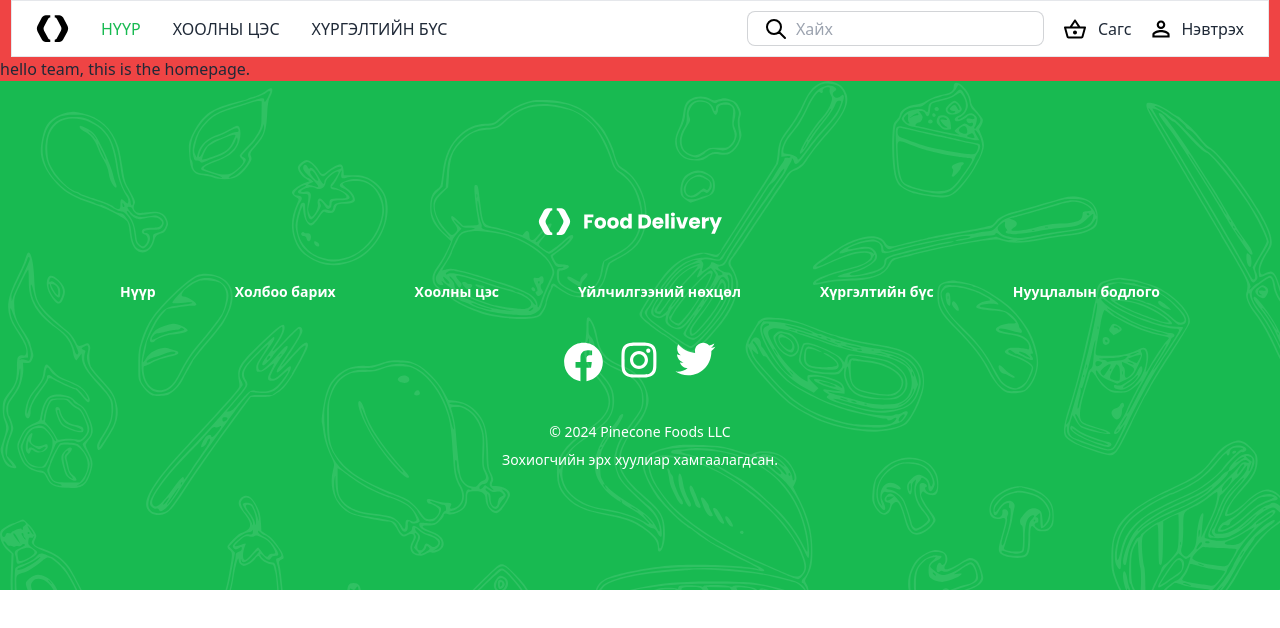
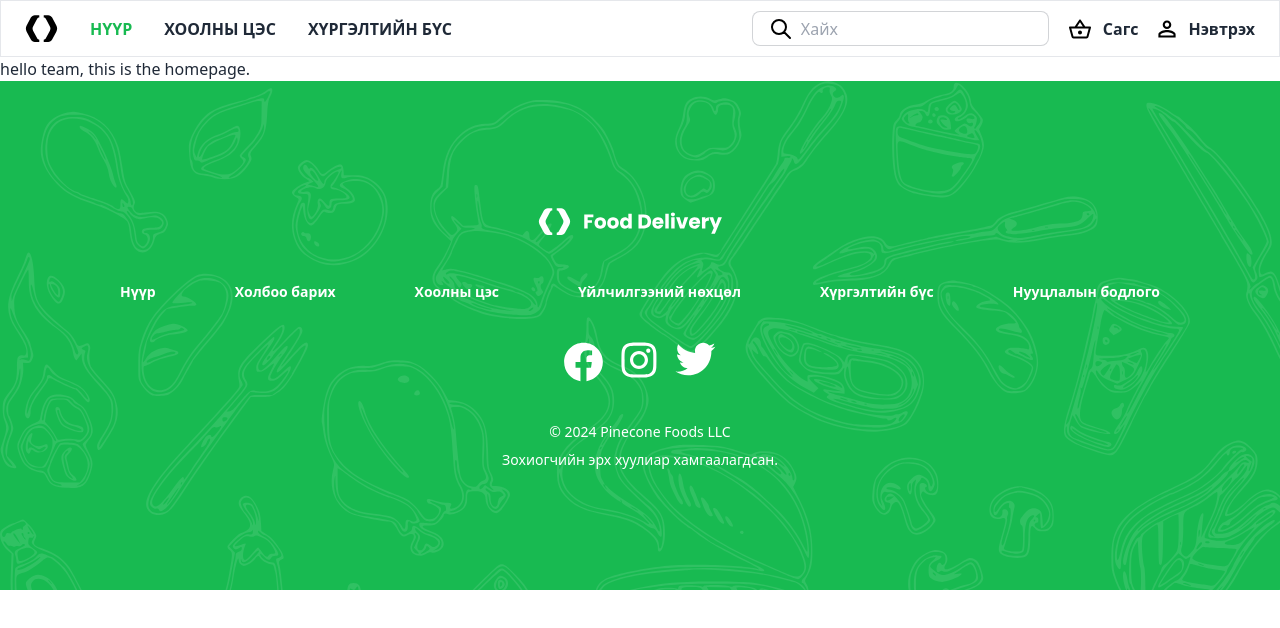
Before and after one commit to derrick-munkhbat/food-delivery-team7, a Next.js app in the folder ui/: page / in a window 1280 px wide. Shown: the top 628 px of the page. Built offline with nearby package versions, Linux system fonts and the light colour scheme.

Commit message:
header zasav

```diff
--- a/ui/src/components/Header.tsx
+++ b/ui/src/components/Header.tsx
@@ -5,8 +5,8 @@ import { SearchIcon } from "../../public/SearchIcon";
 
 export function Header() {
   return (
-    <div className="top-0 z-10 bg-white w-[1258px] h-[57px] justify-between   flex gap-5 container mx-auto border px-5 py-5 xl:py-[8px]  xl:px-[24px] ">
-      <div className=" flex gap-8 justify-center items-center">
+    <div className="top-0 z-10 bg-white  h-[57px] justify-between   flex gap-5 container mx-auto border px-5 py-5 xl:py-[8px]  xl:px-[24px] ">
+      <div className=" font-bold flex gap-8 justify-center items-center">
         <HeaderLogo />
         <h2 className="text-[#18BA51]">НҮҮР</h2>
         <h2>ХООЛНЫ ЦЭС</h2>
@@ -19,11 +19,11 @@ export function Header() {
             <input type="text" className="grow" placeholder="Хайх" />
           </label>
         </div>
-        <div className="flex gap-3  items-center ">
+        <div className="flex gap-3 font-bold  items-center ">
           <SagsIcon />
           <p>Сагс</p>
         </div>
-        <div className="flex gap-3 items-center ">
+        <div className="flex gap-3 font-bold items-center ">
           <NevtrehIcon />
           <p>Нэвтрэх</p>
         </div>
--- a/ui/src/pages/index.tsx
+++ b/ui/src/pages/index.tsx
@@ -3,7 +3,7 @@ import { Footer } from "@/components/Footer";
 
 export default function Home() {
   return (
-    <div className="bg-red-500">
+    <div>
       <Header />
       hello team, this is the homepage.
       <Footer />
```
